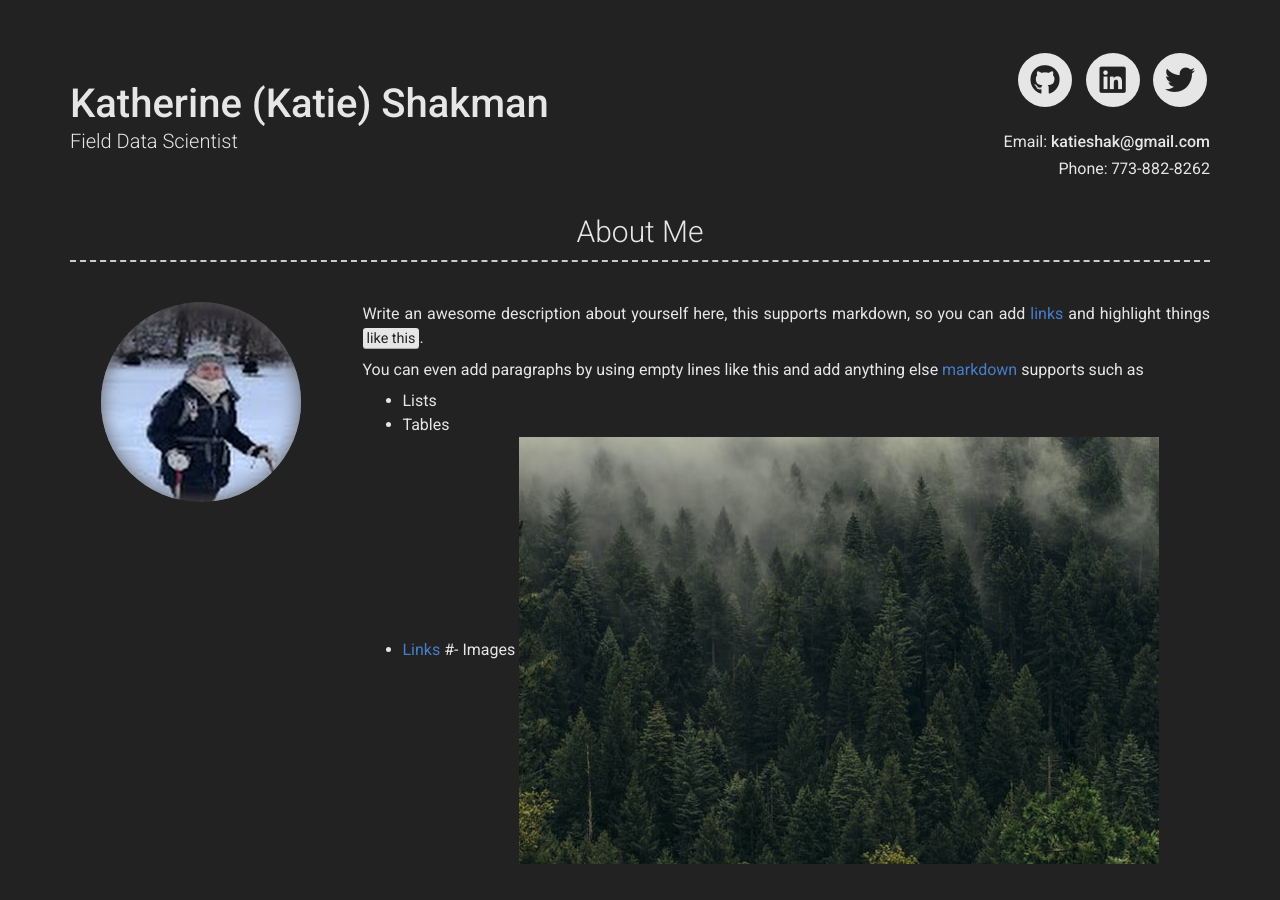
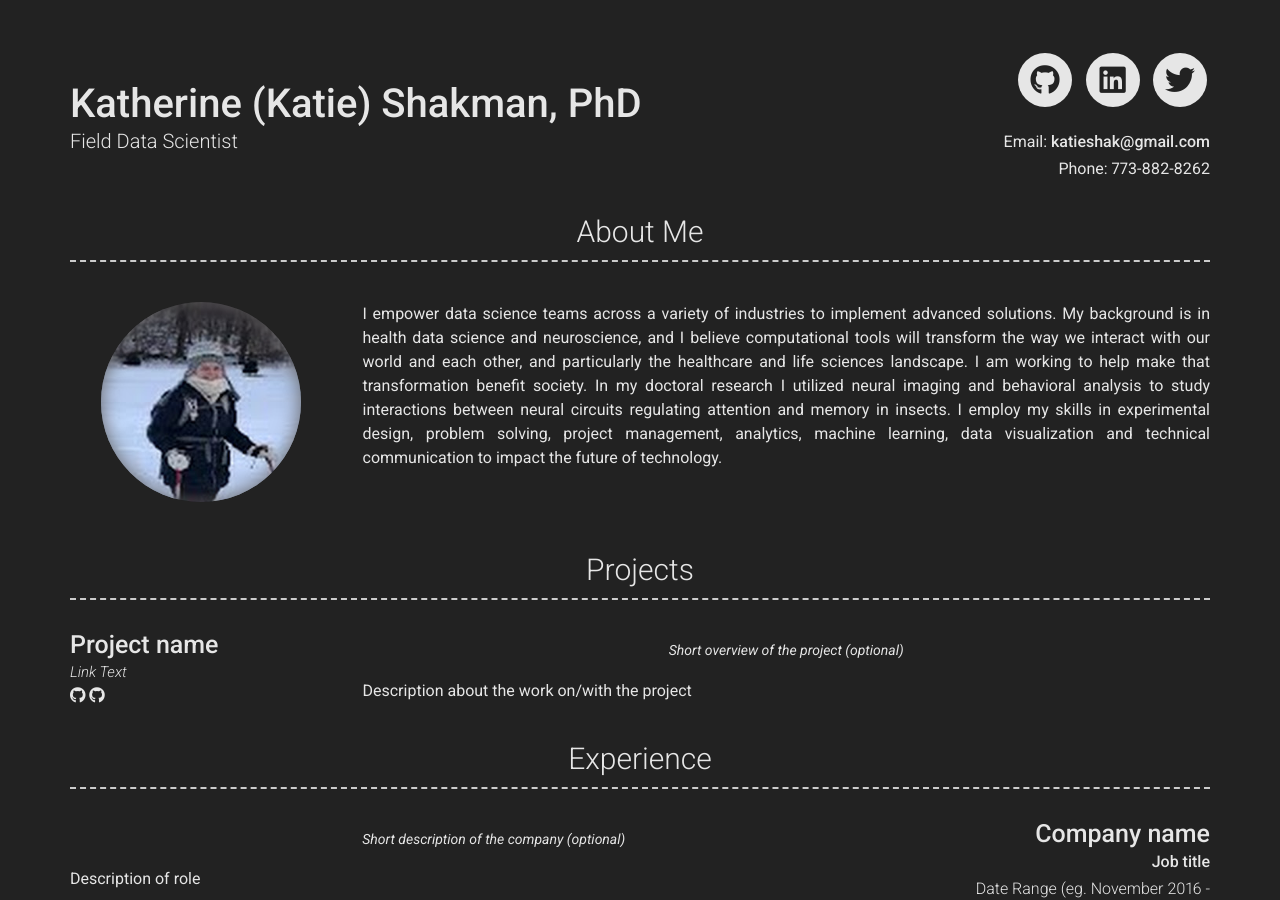
Before and after one commit to katieshakman/katieshakman.github.io, a Jekyll site: the page built from index.md, in a window 1280 px wide and 900 px high. Built offline with Jekyll 4.4.1, drawn with Linux system fonts in a browser that asks for light colours; nearby versions of some CDN libraries; some of the changed text lies outside the part shown.

Commit message:
Update _config.yml

```diff
--- a/_config.yml
+++ b/_config.yml
@@ -6,7 +6,7 @@ repository: Git repository where your resume will be hosted, only required if yo
 version: 2
 
 # Personal info
-name: Katherine (Katie) Shakman
+name: Katherine (Katie) Shakman, PhD
 title: Field Data Scientist
 email: katieshak@gmail.com
 # email_title: Email (Email title override)
@@ -53,13 +53,8 @@ github_username:  katieshakman
 # about_title: About Me (Use this to override about section title)
 about_profile_image: images/Google Profile Picture.png #insight-headshot-linkedin-version.jpeg
 about_content: | # this will include new lines to allow paragraphs
-  Write an awesome description about yourself here, this supports markdown, so you can add [links](http://foobar.com) and highlight things <mark>like this</mark>.
+ I empower data science teams across a variety of industries to implement advanced solutions. My background is in health data science and neuroscience, and I believe computational tools will transform the way we interact with our world and each other, and particularly the healthcare and life sciences landscape. I am working to help make that transformation benefit society. In my doctoral research I utilized neural imaging and behavioral analysis to study interactions between neural circuits regulating attention and memory in insects. I employ my skills in experimental design, problem solving, project management, analytics, machine learning, data visualization and technical communication to impact the future of technology.
 
-  You can even add paragraphs by using empty lines like this and add anything else [markdown](https://www.markdownguide.org/getting-started#what-is-markdown) supports such as
-    - Lists
-    - Tables
-    - <a href="google.com">Links</a>
-    #- Images ![alt text](/images/landscape-trees.jpg "Trees")
 
 content:
   - title: Projects # Title for the section
```
